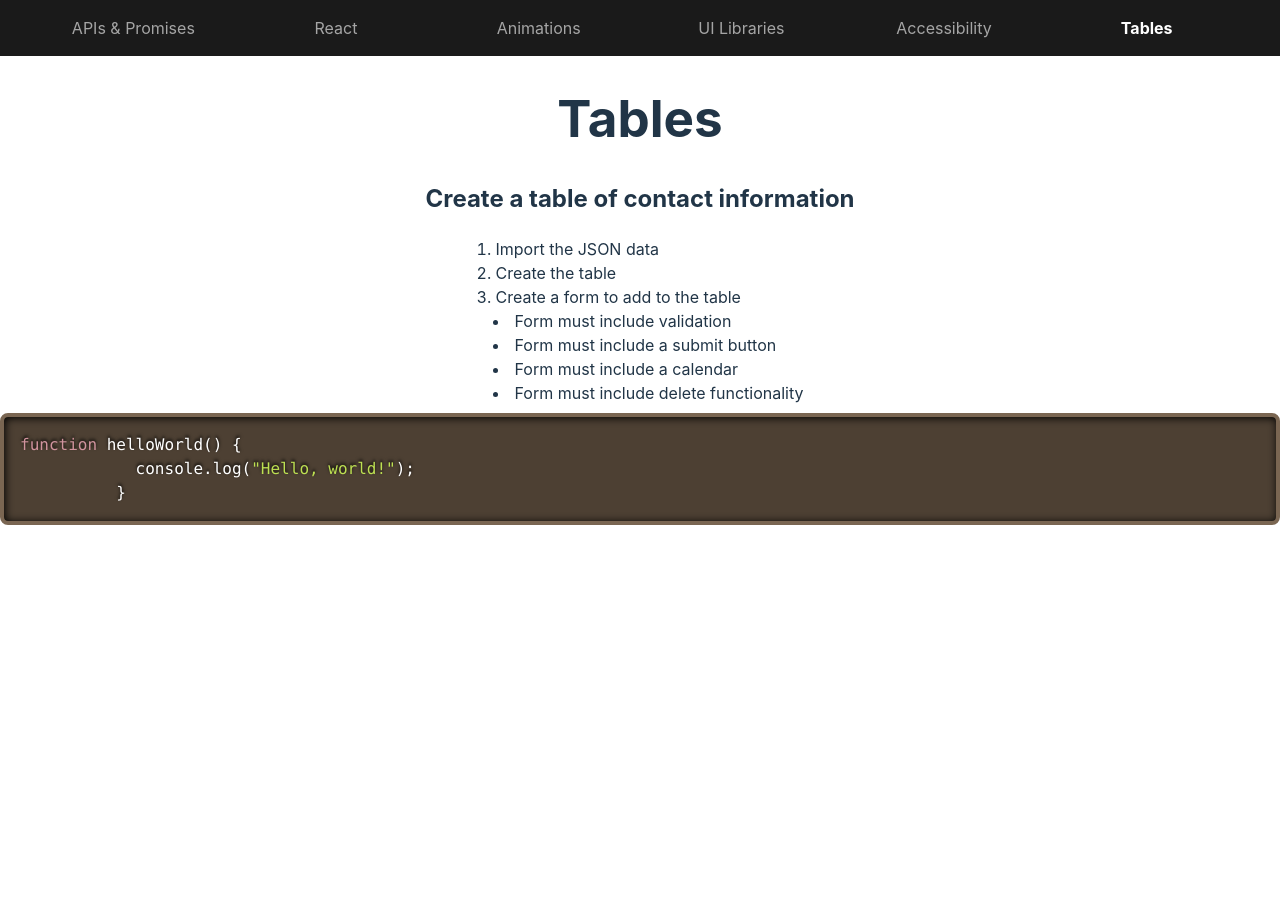
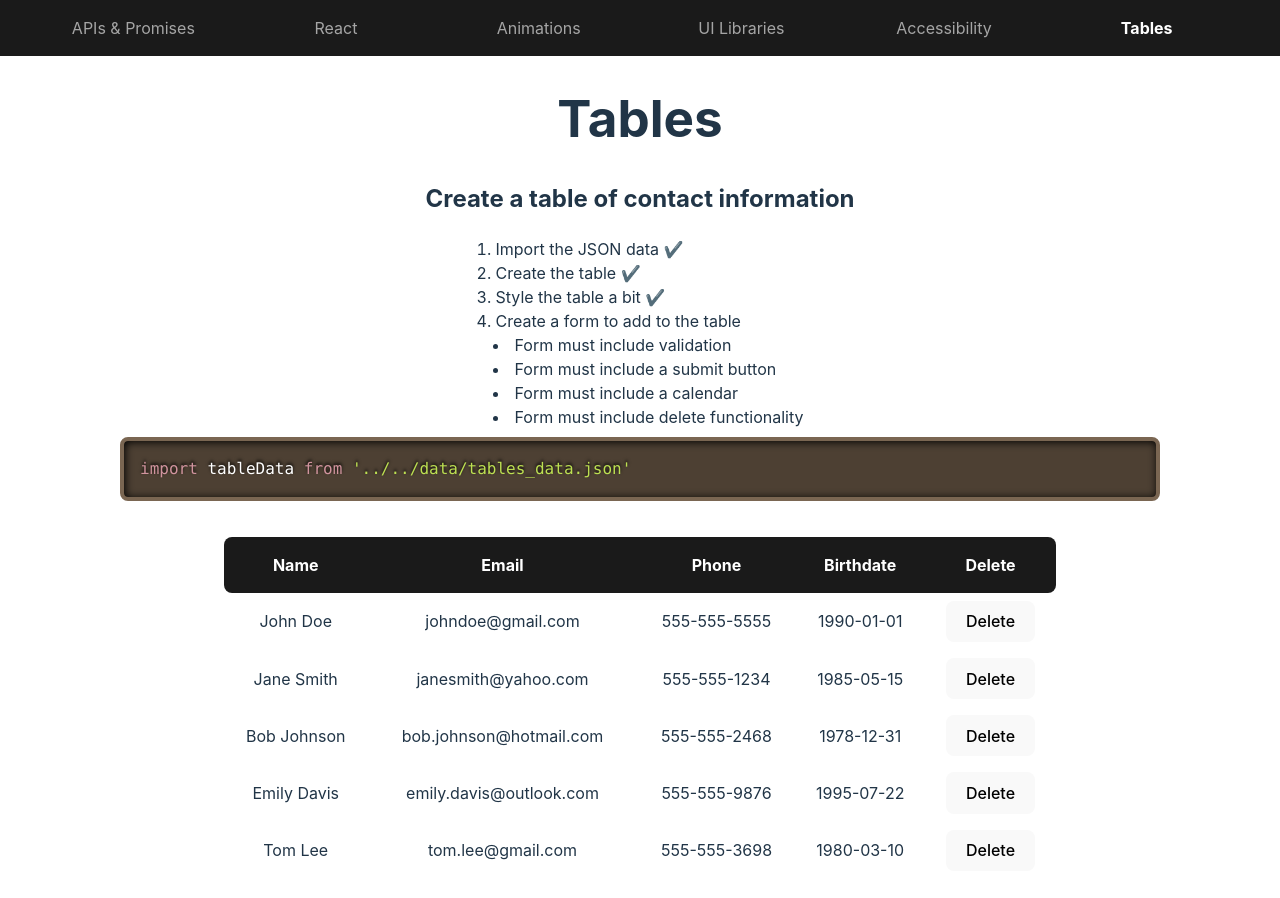
Before and after one commit to jon-slva/frontend-practice, a React (Vite) app: page /tables in a window 1280 px wide. Shown: the top 898 px of the page. Before the commit the page ends 800 px from the top, so only its background shows below. Built offline with nearby package versions, Linux system fonts and the light colour scheme.

Commit message:
Update Tables component with table styling and functionality

```diff
--- /dev/null
+++ b/src/components/TableList/TableList.jsx
@@ -0,0 +1,27 @@
+import './TableList.scss'
+
+import React from 'react'
+
+const TableList = ({ users, onDelete }) => {
+	return (
+		<tbody>
+
+			{users.map((user, index) => {
+				return (
+					<tr key={index}>
+						<td>{user.name}</td>
+						<td>{user.email}</td>
+						<td>{user.phone}</td>
+						<td>{user.dob}</td>
+						<td>
+							<button onClick={() => onDelete(index)}>Delete</button>
+						</td>
+					</tr>
+				)
+			})}
+
+		</tbody>
+	)
+}
+
+export default TableList
--- /dev/null
+++ b/src/components/TableList/TableList.scss
@@ -0,0 +1,14 @@
+tbody tr {
+	border-radius: 8px;
+	transition-property: background-color;
+	transition-duration: 0.25s;
+
+	&:hover {
+		background-color: #2a2a2a;
+	}
+}
+
+td {
+	padding: 8px;
+
+}
--- a/src/pages/Tables/Tables.jsx
+++ b/src/pages/Tables/Tables.jsx
@@ -2,16 +2,30 @@ import './Tables.scss'
 import React from 'react'
 import tableData from '../../data/tables_data.json'
 import { Prism as SyntaxHighlighter } from 'react-syntax-highlighter';
-import { dark } from 'react-syntax-highlighter/dist/esm/styles/prism';
+import { dark, coy, funky } from 'react-syntax-highlighter/dist/esm/styles/prism';
+import TableList from '../../components/TableList/TableList';
 
 const Tables = () => {
+	const [users, setUsers] = React.useState(tableData);
+
+
+
+	const addUser = (user) => {
+		// something that adds it to state
+	}
+
+	const deleteEntry = (index) => {
+		// something that removes it from state
+	}
+
 	return (
 		<main>
 			<h1>Tables</h1>
 			<h2>Create a table of contact information</h2>
 			<ol className='instructions'>
-				<li>Import the JSON data</li>
-				<li>Create the table</li>
+				<li>Import the JSON data ✔️</li>
+				<li>Create the table ✔️</li>
+				<li>Style the table a bit ✔️</li>
 				<li>Create a form to add to the table</li>
 				<ul>
 					<li>Form must include validation</li>
@@ -23,11 +37,39 @@ const Tables = () => {
 
 			<SyntaxHighlighter language="javascript" style={dark}>
 				{`
-          function helloWorld() {
-            console.log("Hello, world!");
-          }
+				import tableData from '../../data/tables_data.json'
         `.trim()}
 			</SyntaxHighlighter>
+
+
+			<table>
+				<thead>
+					<tr>
+						<th>Name</th>
+						<th>Email</th>
+						<th>Phone</th>
+						<th>Birthdate</th>
+						<th>Delete</th>
+					</tr>
+				</thead>
+				<TableList users={users} onDelete={deleteEntry} />
+
+			</table>
+
+			{/* HTML Table Tags
+Tag	Description
+<table>	Defines a table
+<th>	Defines a header cell in a table
+<tr>	Defines a row in a table
+<td>	Defines a cell in a table
+<caption>	Defines a table caption
+<colgroup>	Specifies a group of one or more columns in a table for formatting
+<col>	Specifies column properties for each column within a <colgroup> element
+<thead>	Groups the header content in a table
+<tbody>	Groups the body content in a table
+<tfoot>	Groups the footer content in a table */}
+
+
 		</main>
 	)
 }
--- a/src/pages/Tables/Tables.scss
+++ b/src/pages/Tables/Tables.scss
@@ -1,3 +1,35 @@
+main {
+	padding: 0 120px;
+}
+
+table {
+	width: 80%;
+	border-collapse: collapse;
+	margin: 36px auto;
+}
+
+thead {
+	color: white;
+	position: relative;
+	z-index: 10;
+
+	&::before {
+		content: '';
+		position: absolute;
+		background-color: #1a1a1a;
+		border-radius: 8px;
+		display: block;
+		width: 100%;
+		height: 100%;
+		top: 0;
+		z-index: -1;
+	}
+}
+
+thead th {
+	padding: 16px;
+}
+
 ol li {
 	list-style: inside decimal;
 }
```
